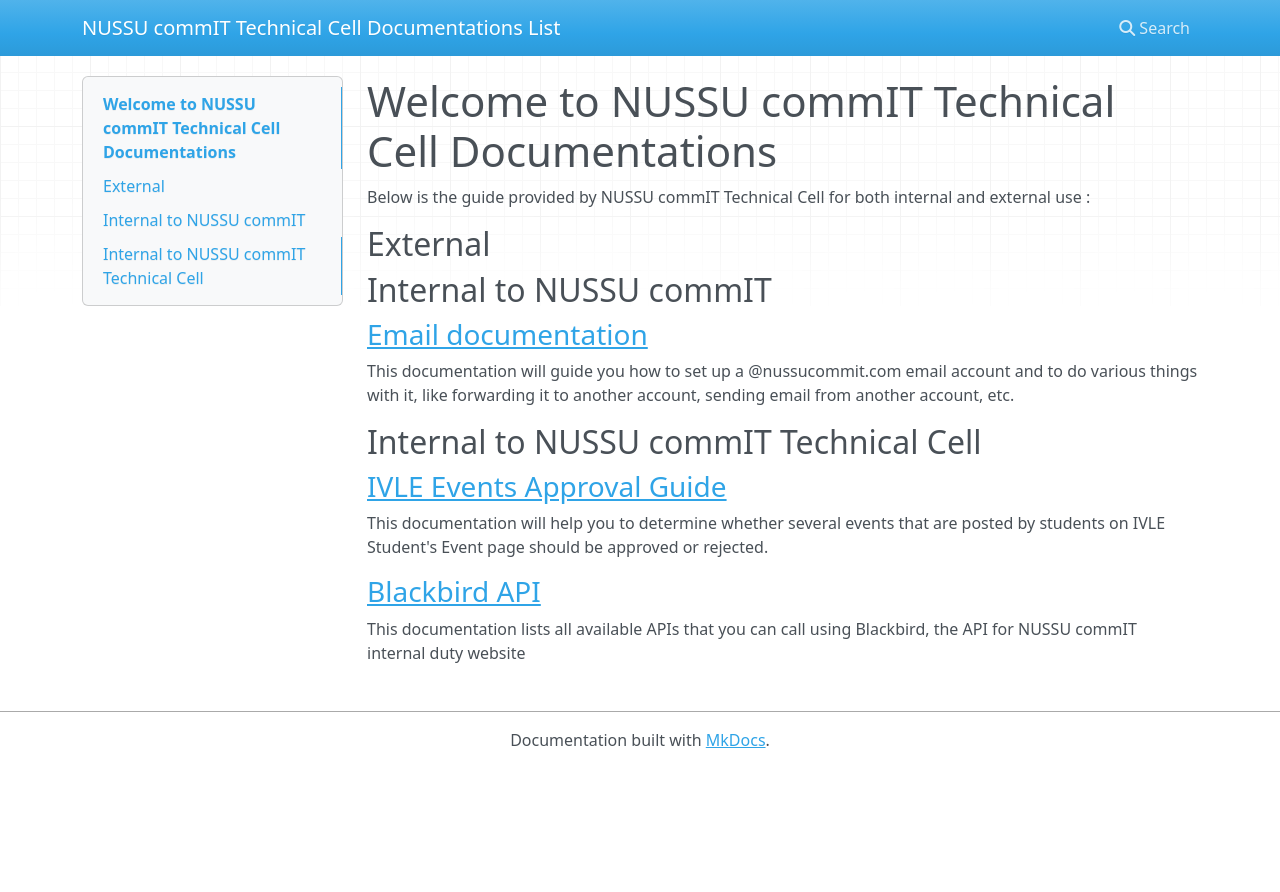
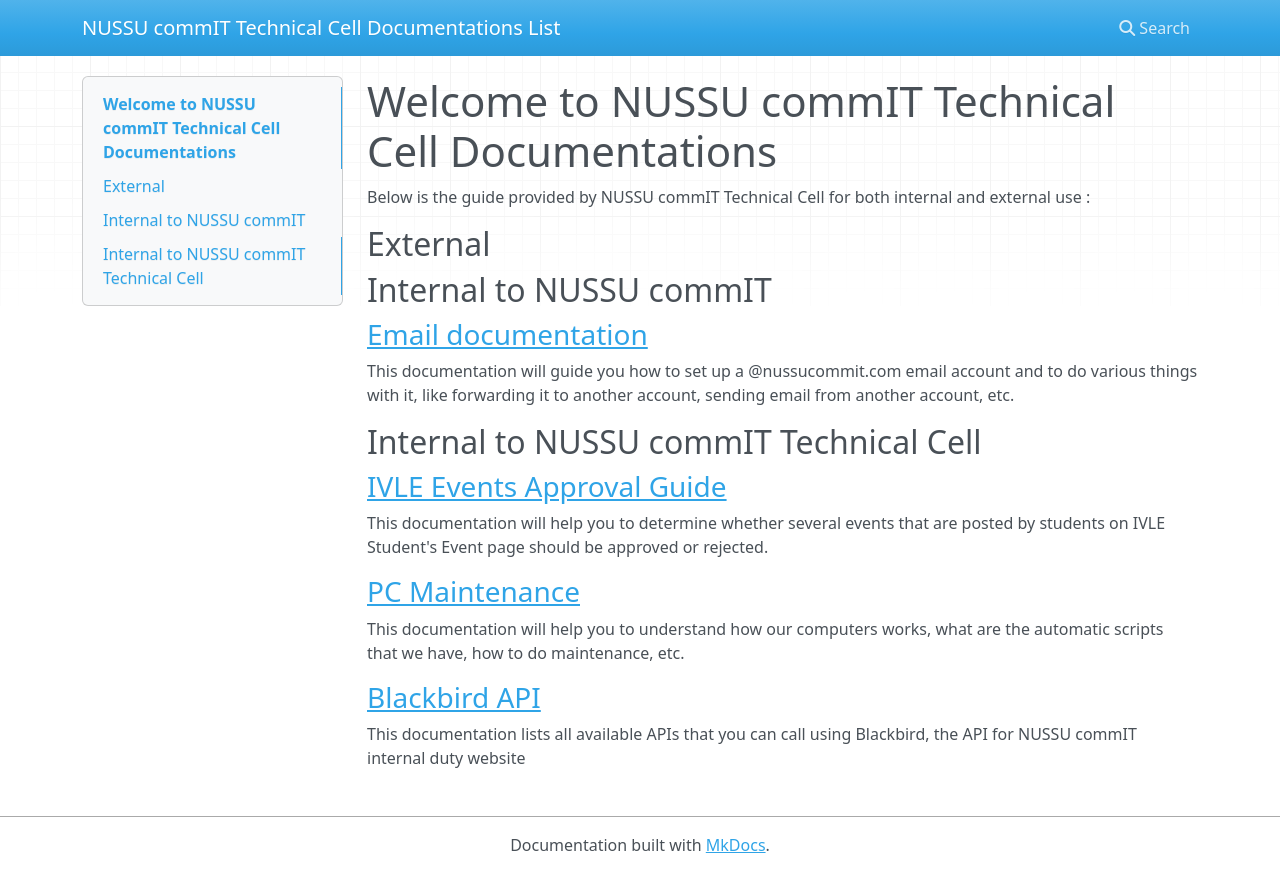
Before and after one commit to commitech/commitech, an MkDocs documentation site: the page built from docs/index.md, in a window 1280 px wide. Shown: the top 892 px of the page. Built offline with MkDocs 1.6.1, drawn with Linux system fonts in a browser that asks for light colours; nearby versions of some CDN libraries.

Commit message:
Add maintenance doc URL

```diff
--- a/docs/index.md
+++ b/docs/index.md
@@ -16,6 +16,10 @@ This documentation will guide you how to set up a @nussucommit.com email account
 
 This documentation will help you to determine whether several events that are posted by students on IVLE Student's Event page should be approved or rejected.
 
+### [PC Maintenance](http://maintenance.readthedocs.org/en/latest/)
+
+This documentation will help you to understand how our computers works, what are the automatic scripts that we have, how to do maintenance, etc.
+
 ### [Blackbird API](https://readthedocs.org/projects/blackbird/)
 
 This documentation lists all available APIs that you can call using Blackbird, the API for NUSSU commIT internal duty website
```
